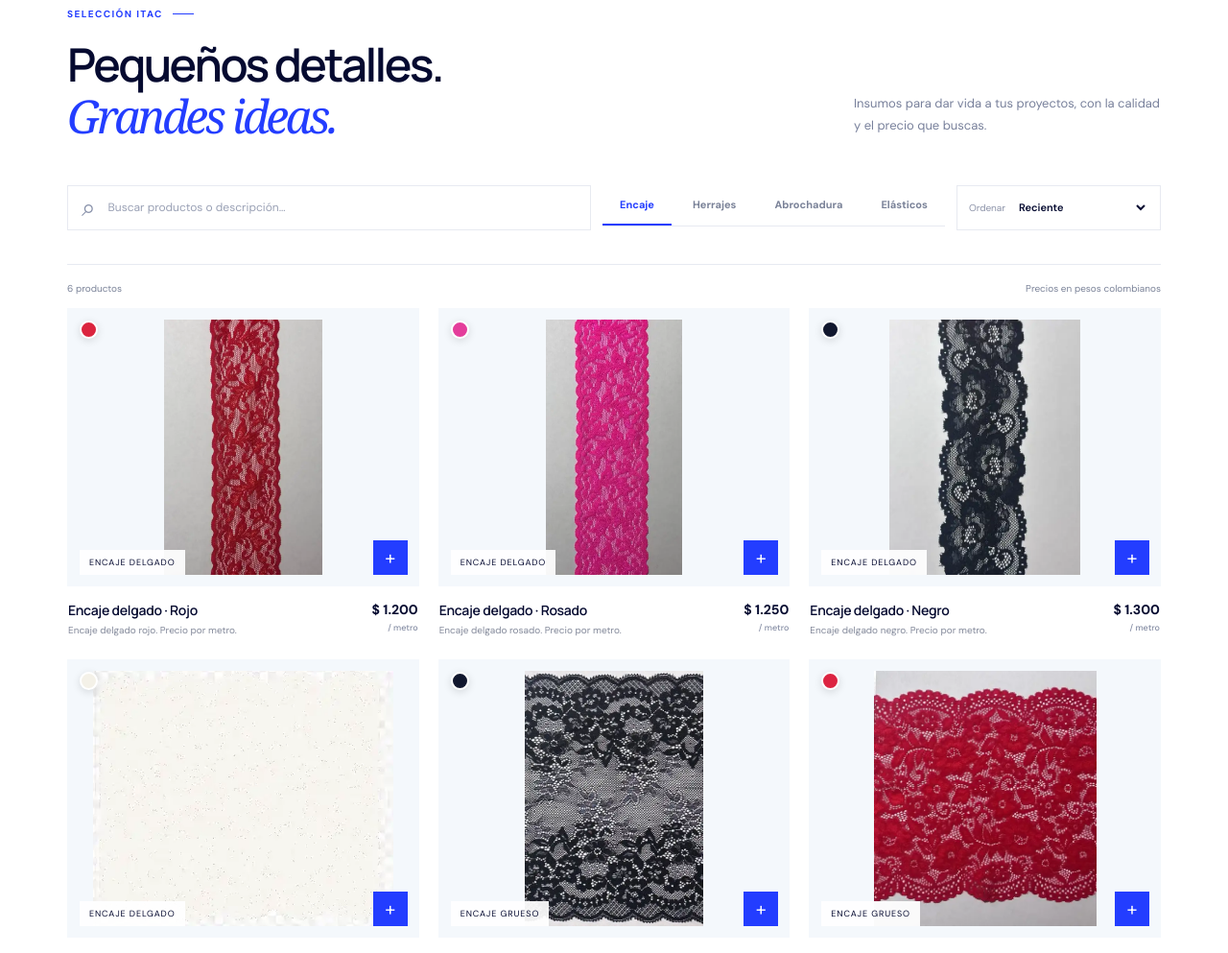
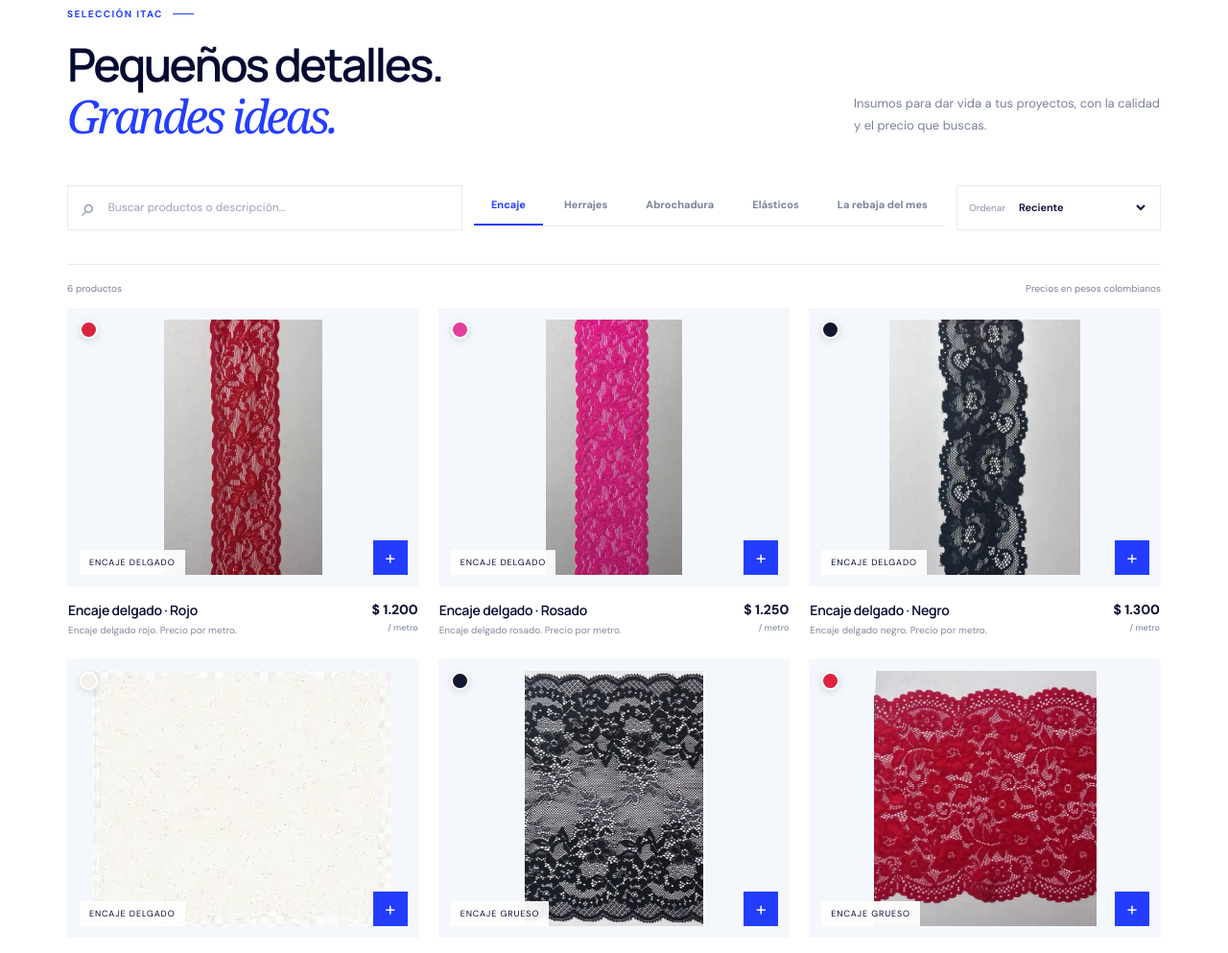
Before and after one commit to insumostextilescosto-design/catalogo-virtual, a website: page index.html in a window 1280 px wide. Shown: the part 824-1817 px from the top of the page at 96% size. Drawn offline with Linux system fonts and the light colour scheme.

Commit message:
Agregar pestaña La rebaja del mes

```diff
--- a/index.html
+++ b/index.html
@@ -42,7 +42,7 @@
     </section>
     <section class="catalog section-wrap" id="catalogo">
       <div class="section-head"><div><span class="eyebrow dark">Selección ITAC <i></i></span><h2>Pequeños detalles.<br><em>Grandes ideas.</em></h2></div><p>Insumos para dar vida a tus proyectos, con la calidad y el precio que buscas.</p></div>
-      <div class="toolbar"><label class="search"><span>⌕</span><input id="search" type="search" placeholder="Buscar productos o descripción…" aria-label="Buscar productos o descripción"></label><div class="category-tabs" role="tablist" aria-label="Categorías de productos"><button class="category-tab active" type="button" role="tab" aria-selected="true" data-category="Encaje">Encaje</button><button class="category-tab" type="button" role="tab" aria-selected="false" data-category="Herrajes">Herrajes</button><button class="category-tab" type="button" role="tab" aria-selected="false" data-category="Abrochadura">Abrochadura</button><button class="category-tab" type="button" role="tab" aria-selected="false" data-category="Elásticos">Elásticos</button></div><label class="select-label sort-label"><span>Ordenar</span><select id="sort"><option value="recent">Reciente</option><option value="price-asc">Precio: menor a mayor</option><option value="price-desc">Precio: mayor a menor</option></select></label></div>
+      <div class="toolbar"><label class="search"><span>⌕</span><input id="search" type="search" placeholder="Buscar productos o descripción…" aria-label="Buscar productos o descripción"></label><div class="category-tabs" role="tablist" aria-label="Categorías de productos"><button class="category-tab active" type="button" role="tab" aria-selected="true" data-category="Encaje">Encaje</button><button class="category-tab" type="button" role="tab" aria-selected="false" data-category="Herrajes">Herrajes</button><button class="category-tab" type="button" role="tab" aria-selected="false" data-category="Abrochadura">Abrochadura</button><button class="category-tab" type="button" role="tab" aria-selected="false" data-category="Elásticos">Elásticos</button><button class="category-tab" type="button" role="tab" aria-selected="false" data-category="La rebaja del mes">La rebaja del mes</button></div><label class="select-label sort-label"><span>Ordenar</span><select id="sort"><option value="recent">Reciente</option><option value="price-asc">Precio: menor a mayor</option><option value="price-desc">Precio: mayor a menor</option></select></label></div>
       <div class="catalog-meta"><span id="result-count">9 productos</span><span>Precios en pesos colombianos</span></div>
       <div id="product-grid" class="product-grid"></div>
       <div id="empty-state" class="empty-state" hidden></div>
```
